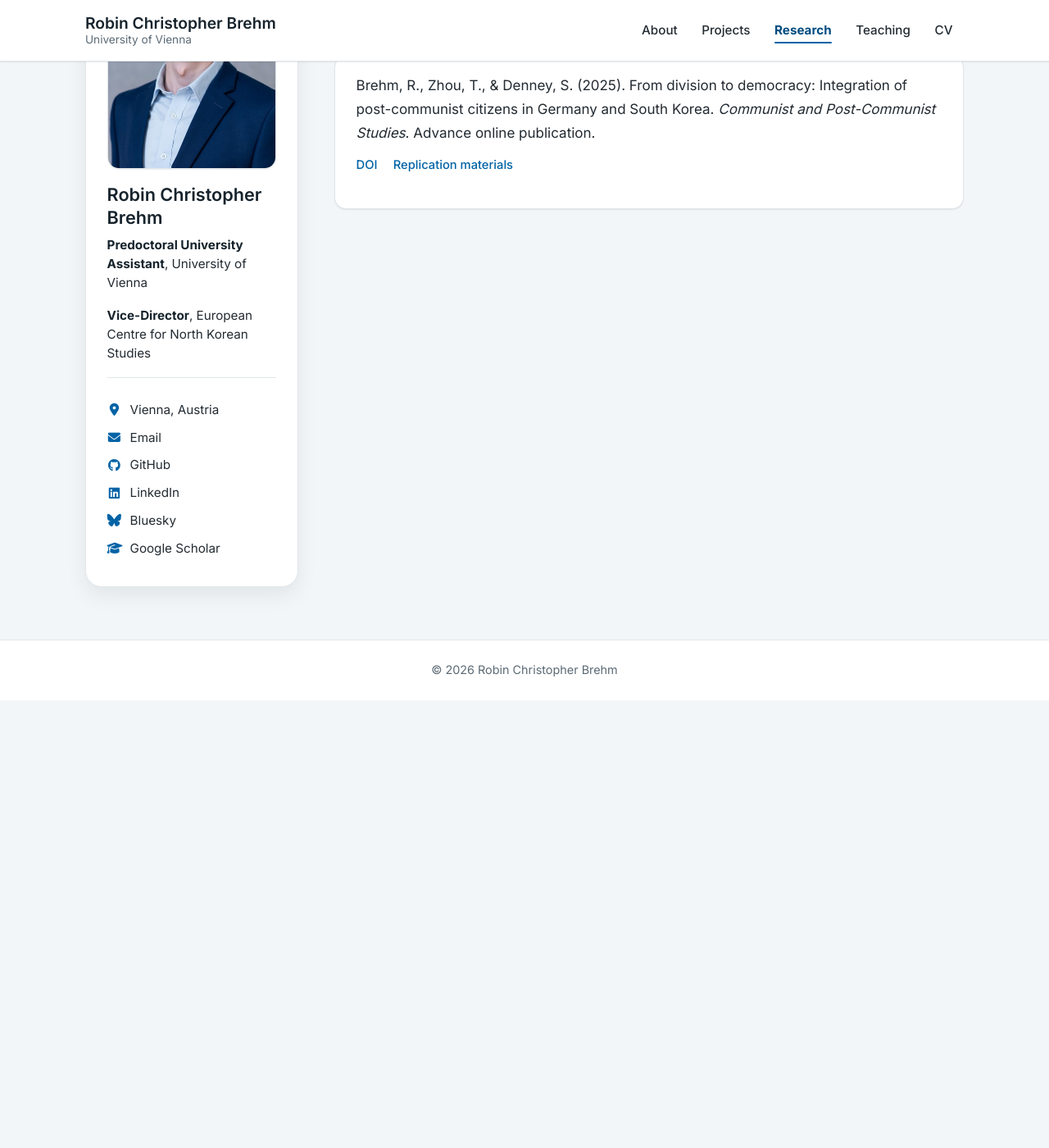
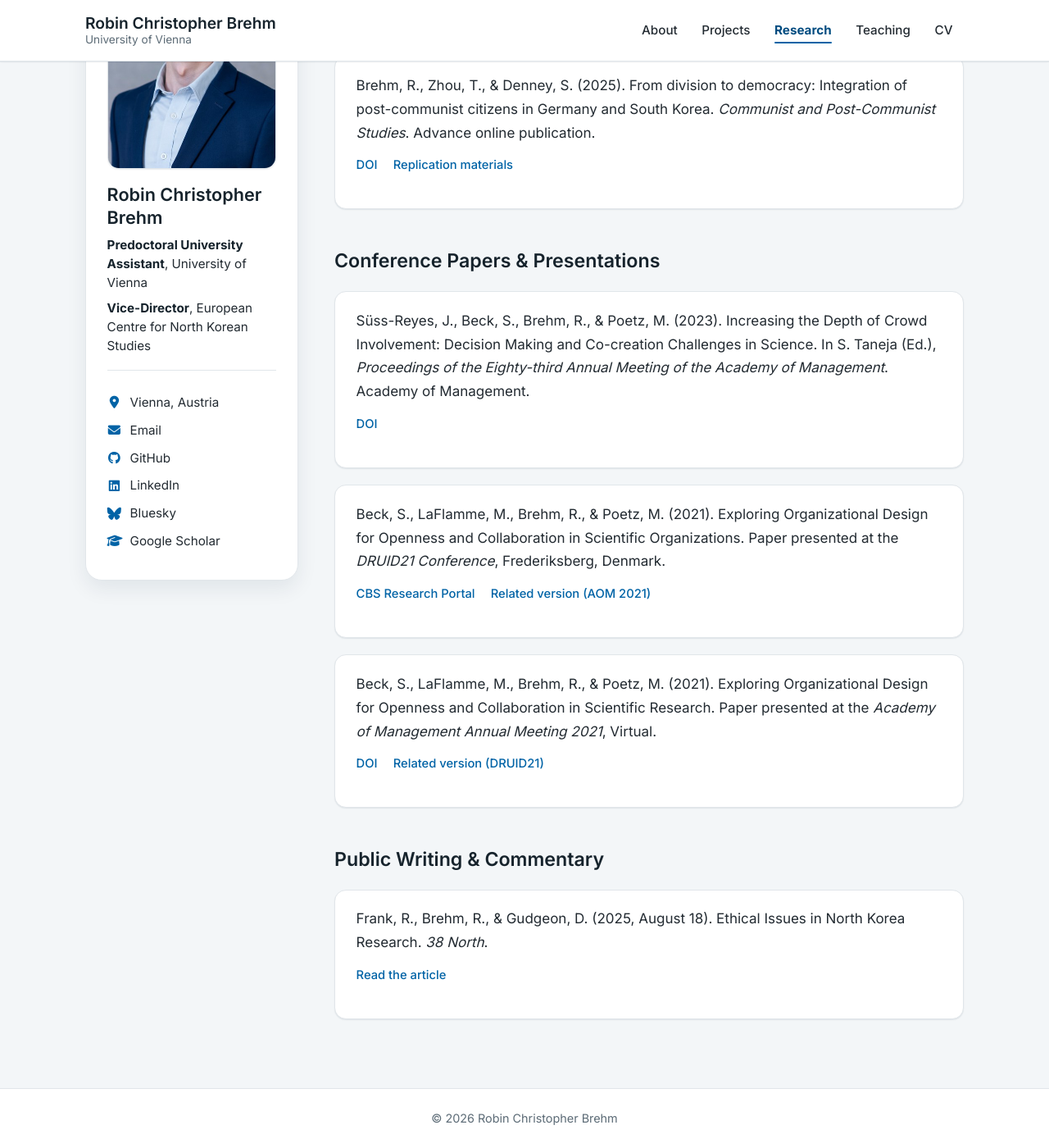
Before and after one commit to rcbrehm/rcbrehm.github.io, a Jekyll site: the page built from research.md, in a window 1280 px wide and 1400 px high, scrolled down 250 px. Shown: the whole window at 82% size. Built offline with Jekyll 4.4.1, drawn with Linux system fonts in a browser that asks for light colours; before the commit the page ends 1104 px from its top, so only the background shows below that.

Commit message:
Add conference and public-writing publications; fix sidebar/homepage styling
- Add three new publications from verified bibliographic records: two
  2021 conference papers on organizational design for open science
  (AOM and DRUID21, cross-linked as related versions) and a 2023 AOM
  conference abstract on crowd involvement in science, all under a new
  "Conference Papers & Presentations" section; add the 2025 38 North
  commentary under a new "Public Writing & Commentary" section
- Remove the Google Maps link from "Vienna, Austria" in the sidebar,
  rendering it as plain text instead
- Make the About page's lead paragraph render in the body text color
  instead of muted gray, scoped to the homepage only
- Even out the sidebar gaps between the name and the two title lines

Co-Authored-By: Claude Sonnet 5 <noreply@anthropic.com>
Claude-Session: https://claude.ai/code/session_01PMbx3xo6jxrK2JRxDFZ5eL

```diff
--- a/_config.yml
+++ b/_config.yml
@@ -19,7 +19,6 @@ author:
   links:
     - label: Vienna, Austria
       icon: fa-solid fa-location-dot
-      url: "https://www.google.com/maps/place/Vienna,+Austria"
     - label: Email
       icon: fa-solid fa-envelope
       url: "mailto:robin.christopher.brehm@univie.ac.at"
--- a/_includes/sidebar.html
+++ b/_includes/sidebar.html
@@ -5,7 +5,13 @@
   <p class="author-title"><strong>{{ site.author.title3 }}</strong>, {{ site.author.title4 }}</p>
   <ul class="author-links">
     {% for link in site.author.links %}
-    <li><a href="{{ link.url }}" title="{{ link.label }}"><i class="{{ link.icon }}" aria-hidden="true"></i><span>{{ link.label }}</span></a></li>
+    <li>
+      {% if link.url %}
+      <a href="{{ link.url }}" title="{{ link.label }}"><i class="{{ link.icon }}" aria-hidden="true"></i><span>{{ link.label }}</span></a>
+      {% else %}
+      <span class="author-links-static"><i class="{{ link.icon }}" aria-hidden="true"></i><span>{{ link.label }}</span></span>
+      {% endif %}
+    </li>
     {% endfor %}
   </ul>
 </div>
--- a/_layouts/default.html
+++ b/_layouts/default.html
@@ -19,7 +19,7 @@
   <link rel="stylesheet" href="{{ '/assets/css/style.css' | relative_url }}">
   <link rel="stylesheet" href="https://cdnjs.cloudflare.com/ajax/libs/font-awesome/6.5.2/css/all.min.css">
 </head>
-<body>
+<body{% if page.url == '/' %} class="page-home"{% endif %}>
   <a class="skip-link" href="#main-content">Skip to content</a>
 
   <header class="site-header">
--- a/assets/css/style.css
+++ b/assets/css/style.css
@@ -132,11 +132,12 @@ a:hover { color: var(--accent-dark); text-decoration: underline; }
   box-shadow: var(--shadow-sm);
 }
 .author-name { margin: 1.1rem 0 0.55rem; font-family: var(--font-body); font-size: 1.35rem; font-weight: 600; line-height: 1.3; color: var(--heading); }
-.author-title { margin: 0 0 1.1rem; color: var(--text); font-weight: 400; font-size: 0.95rem; line-height: 1.5; }
+.author-title { margin: 0 0 0.55rem; color: var(--text); font-weight: 400; font-size: 0.95rem; line-height: 1.5; }
+.author-title:last-of-type { margin-bottom: 1.1rem; }
 .author-title strong { font-weight: 700; color: var(--heading); }
 .author-links { list-style: none; margin: 0; padding: 1.1rem 0 0; border-top: 1px solid var(--border); font-size: 0.95rem; }
 .author-links li { margin: 0.5rem 0; }
-.author-links a { color: var(--text); display: flex; align-items: center; gap: 0.65rem; }
+.author-links a, .author-links-static { color: var(--text); display: flex; align-items: center; gap: 0.65rem; }
 .author-links a:hover { color: var(--accent); text-decoration: none; }
 .author-links i { color: var(--accent); width: 1.1rem; text-align: center; }
 
@@ -170,6 +171,9 @@ a:hover { color: var(--accent-dark); text-decoration: underline; }
   font-size: 1.08rem;
   color: var(--muted);
   margin-bottom: 1.75rem;
+}
+.page-home .page-lead {
+  color: var(--text);
 }
 
 /* Content boxes */
--- a/research.md
+++ b/research.md
@@ -15,3 +15,27 @@ This page collects my publications and related scholarly output.
 Brehm, R., Zhou, T., & Denney, S. (2025). From division to democracy: Integration of post-communist citizens in Germany and South Korea. *Communist and Post-Communist Studies*. Advance online publication.
 <span class="pub-links">[DOI](https://doi.org/10.1525/cpcs.2025.2636997) [Replication materials](https://github.com/scdenney/cpcs-2025-replication)</span>
 </div>
+
+## Conference Papers & Presentations
+
+<div class="pub-entry" markdown="1">
+Süss-Reyes, J., Beck, S., Brehm, R., & Poetz, M. (2023). Increasing the Depth of Crowd Involvement: Decision Making and Co-creation Challenges in Science. In S. Taneja (Ed.), *Proceedings of the Eighty-third Annual Meeting of the Academy of Management*. Academy of Management.
+<span class="pub-links">[DOI](https://doi.org/10.5465/AMPROC.2023.12159abstract)</span>
+</div>
+
+<div class="pub-entry" id="organizational-design-openness-druid-2021" markdown="1">
+Beck, S., LaFlamme, M., Brehm, R., & Poetz, M. (2021). Exploring Organizational Design for Openness and Collaboration in Scientific Organizations. Paper presented at the *DRUID21 Conference*, Frederiksberg, Denmark.
+<span class="pub-links">[CBS Research Portal](https://research.cbs.dk/en/publications/exploring-organizational-design-for-openness-and-collaboration-in-3/) [Related version (AOM 2021)](#organizational-design-openness-aom-2021)</span>
+</div>
+
+<div class="pub-entry" id="organizational-design-openness-aom-2021" markdown="1">
+Beck, S., LaFlamme, M., Brehm, R., & Poetz, M. (2021). Exploring Organizational Design for Openness and Collaboration in Scientific Research. Paper presented at the *Academy of Management Annual Meeting 2021*, Virtual.
+<span class="pub-links">[DOI](https://doi.org/10.5465/AMBPP.2021.16222abstract) [Related version (DRUID21)](#organizational-design-openness-druid-2021)</span>
+</div>
+
+## Public Writing & Commentary
+
+<div class="pub-entry" markdown="1">
+Frank, R., Brehm, R., & Gudgeon, D. (2025, August 18). Ethical Issues in North Korea Research. *38 North*.
+<span class="pub-links">[Read the article](https://www.38north.org/2025/08/ethical-issues-in-north-korea-research/)</span>
+</div>
```
